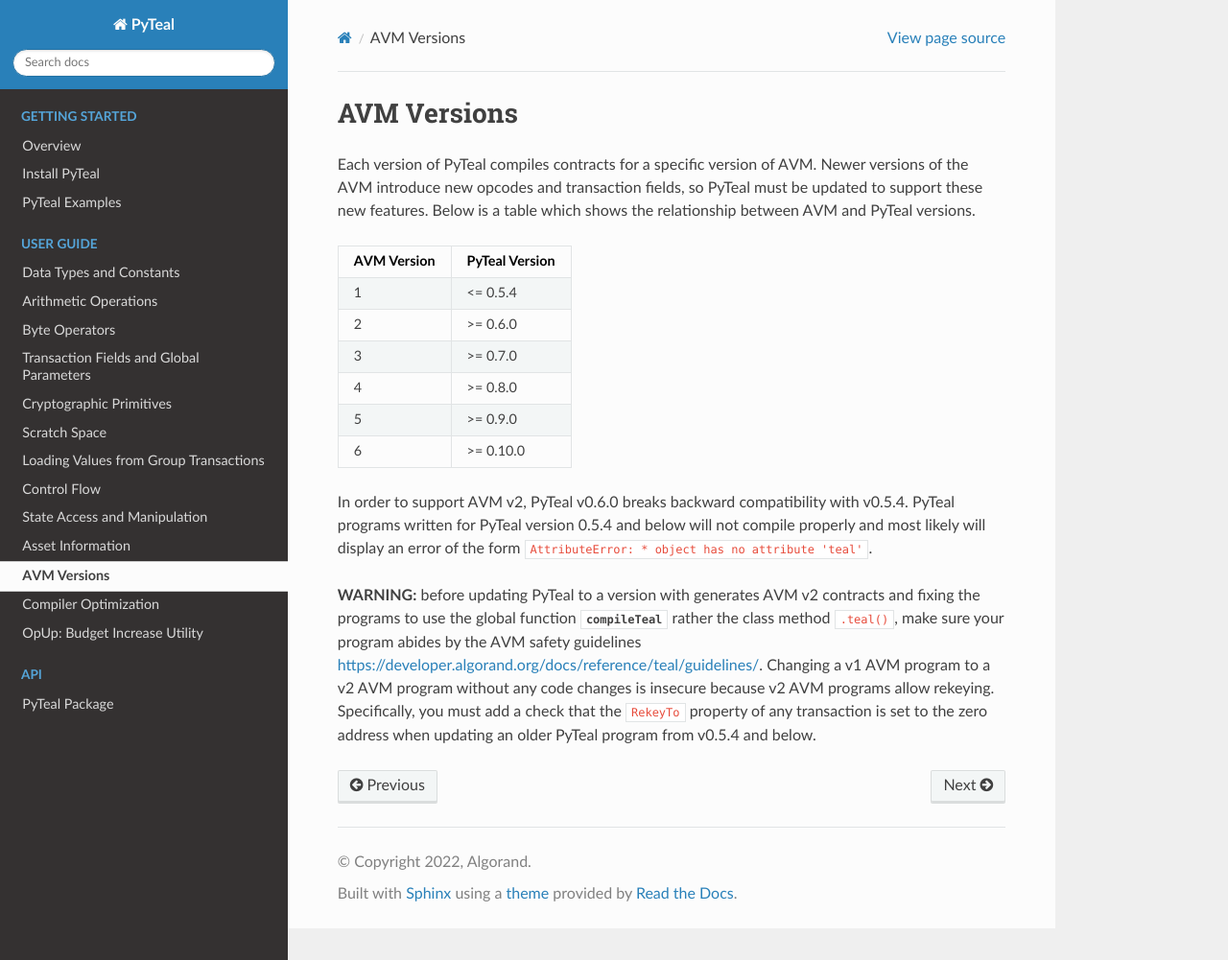
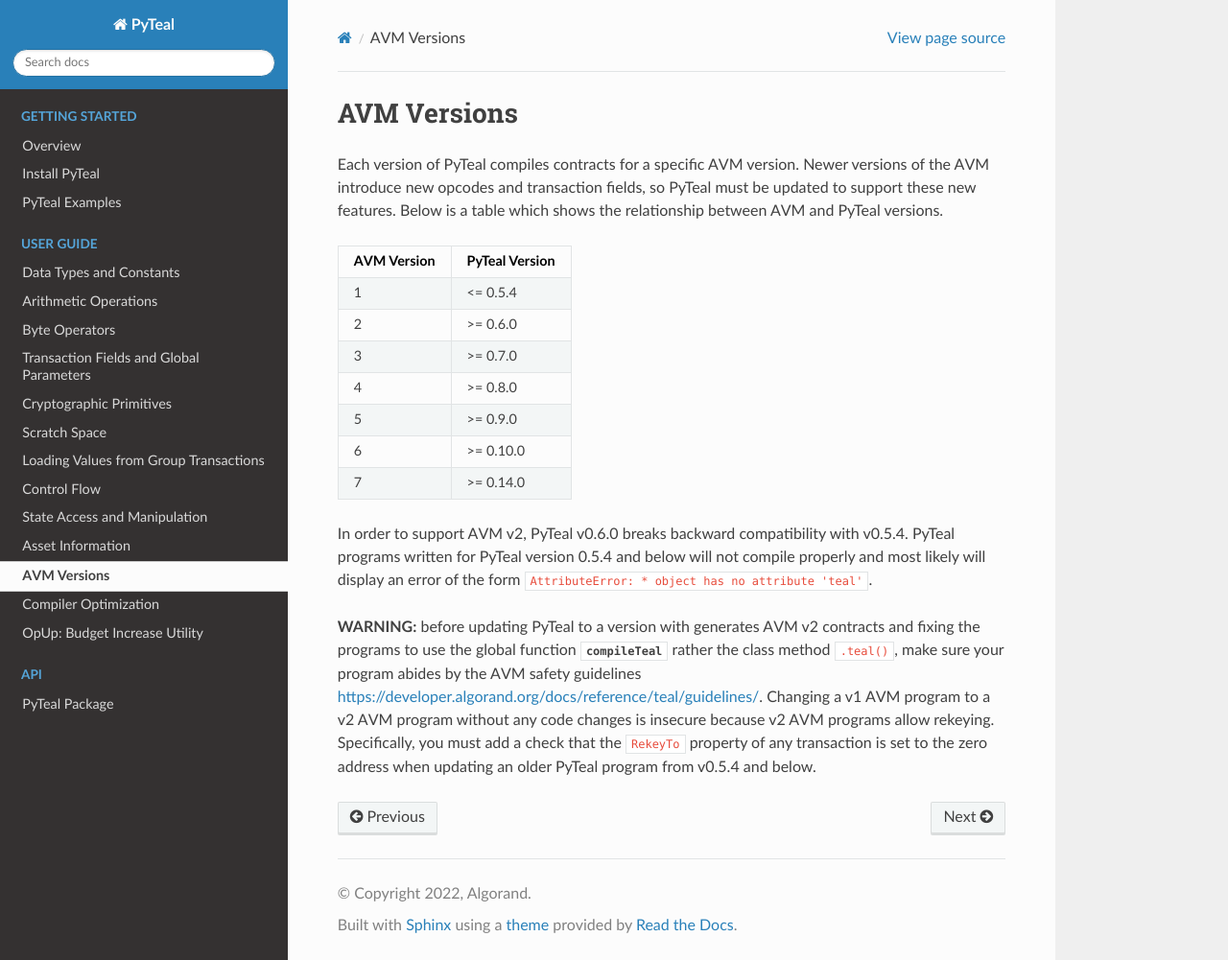
Before and after one commit to algorand/pyteal, a Sphinx documentation site: the page built from docs/versions.rst, in a window 1280 px wide and 1001 px high. Shown: the whole window at 96% size. Built offline with Sphinx 7.4.7 and the Read the Docs theme 2.0.0, drawn with Linux system fonts in a browser that asks for light colours.

Commit message:
Minor `versions.rst` changes

```diff
--- a/docs/versions.rst
+++ b/docs/versions.rst
@@ -3,7 +3,7 @@
 AVM Versions
 =============
 
-Each version of PyTeal compiles contracts for a specific version of AVM. Newer versions of the AVM
+Each version of PyTeal compiles contracts for a specific AVM version. Newer versions of the AVM
 introduce new opcodes and transaction fields, so PyTeal must be updated to support these new
 features. Below is a table which shows the relationship between AVM and PyTeal versions.
 
@@ -16,6 +16,7 @@
 4            >= 0.8.0
 5            >= 0.9.0
 6            >= 0.10.0
+7            >= 0.14.0
 ============ ==============
 
 In order to support AVM v2, PyTeal v0.6.0 breaks backward compatibility with v0.5.4. PyTeal
```
